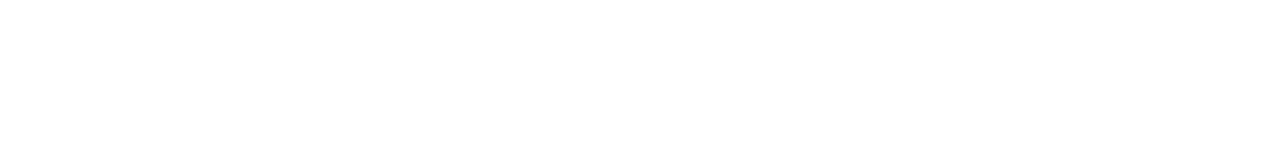
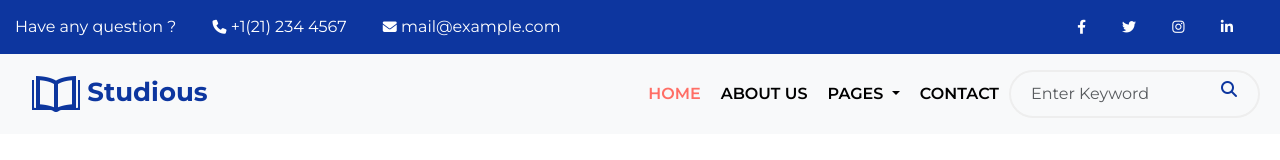
Before and after one commit to Gon001612/Studious, a plain HTML site: page index.html in a window 1280 px wide. Drawn offline with nearby package versions, Linux system fonts and the light colour scheme.

Commit message:
add header

```diff
--- /dev/null
+++ b/css/global.css
@@ -0,0 +1,18 @@
+* {
+  padding: 0;
+  margin: 0;
+  box-sizing: border-box;
+}
+
+body {
+  font-family: "Montserrat", sans-serif;
+  font-size: 16px;
+}
+
+a {
+  text-decoration: none;
+}
+
+ul {
+  list-style: none;
+}
--- /dev/null
+++ b/css/header.css
@@ -0,0 +1,91 @@
+/* Header Top */
+.header--top {
+  background-color: #0d369f;
+  padding: 15px;
+}
+
+.header--top ul {
+  margin: 0;
+  padding: 0;
+}
+
+.header--left ul i {
+  color: white;
+  font-size: 0.875rem;
+}
+
+.header--top ul a {
+  color: white;
+  transition: all 0.5s;
+}
+
+.header--top ul a:hover {
+  color: #ff6e65;
+}
+
+.header--top ul li {
+  display: inline-block;
+  margin-right: 2rem;
+}
+
+.header--top .content {
+}
+
+.socialIcon li {
+  font-size: 0.875rem;
+}
+
+/* Header nav */
+.navbar-brand {
+  font-size: 1.625rem;
+  font-weight: 700;
+  color: #0d369f;
+  padding-top: 10px;
+  transition: all 0.5s;
+  margin-left: 20px;
+}
+.navbar-brand:hover {
+  color: #ff6e65;
+}
+
+.navbar-nav .nav-item .nav-link {
+  text-transform: uppercase;
+  font-weight: 600;
+  color: black;
+  transition: all 0.5s;
+  padding: 0 10px;
+}
+
+.navbar-nav .nav-item .nav-link:hover {
+  color: #ff6e65;
+}
+
+.navbar-nav .nav-item .active {
+  color: #ff6e65 !important;
+}
+
+/* Header Form */
+.headerSearch .form-control {
+  padding: 10px 35px 10px 20px;
+  border-radius: 30px;
+  color: ;
+  border: 2px solid #eee;
+  background: transparent;
+  width: 100%;
+}
+.form-control:focus {
+  outline: none;
+}
+
+.headerSearch .btnSearch {
+  right: 30px;
+  top: 17px;
+  padding-right: 0 20px 0 0;
+  color: #0d369f;
+  transition: all 0.5s;
+  border: 1px solid transparent;
+}
+.headerSearch .btnSearch:hover {
+  color: #ff6e65;
+  background: transparent;
+}
--- a/index.html
+++ b/index.html
@@ -8,6 +8,15 @@
       name="viewport"
       content="width=device-width, initial-scale=1, shrink-to-fit=no"
     />
+
+    <!-- google-fonts -->
+    <link
+      href="//fonts.googleapis.com/css2?family=Montserrat:wght@100;200;300;400;500;600;700;800;900&display=swap"
+      rel="stylesheet"
+    />
+    <!-- //google-fonts -->
+
+    <!-- Icon Tab Web -->
     <link rel="shortcut icon" href="./img/iconTabWeb.jpg" type="image/x-icon" />
 
     <!-- Bootstrap CSS v5.2.1 -->
@@ -17,9 +26,148 @@
       integrity="sha384-T3c6CoIi6uLrA9TneNEoa7RxnatzjcDSCmG1MXxSR1GAsXEV/Dwwykc2MPK8M2HN"
       crossorigin="anonymous"
     />
+
+    <!-- FontAwesome 6.2.0 CSS -->
+    <link
+      rel="stylesheet"
+      href="https://cdnjs.cloudflare.com/ajax/libs/font-awesome/6.2.0/css/all.min.css"
+      integrity="sha512-xh6O/CkQoPOWDdYTDqeRdPCVd1SpvCA9XXcUnZS2FmJNp1coAFzvtCN9BmamE+4aHK8yyUHUSCcJHgXloTyT2A=="
+      crossorigin="anonymous"
+      referrerpolicy="no-referrer"
+    />
+
+    <!-- Main Css -->
+    <link rel="stylesheet" href="./css/global.css" />
+    <link rel="stylesheet" href="./css/header.css" />
   </head>
 
   <body>
+    <!-- Header -->
+    <section class="header--top container-fluid d-sm-block d-none">
+      <div class="content d-flex align-items-center justify-content-between">
+        <div class="header--left">
+          <ul>
+            <li>
+              <a href="#">Have any question ? </a>
+            </li>
+            <li>
+              <i class="fa fa-phone"></i>
+              <a href="tel:+1(21) 234 4567"> +1(21) 234 4567</a>
+            </li>
+            <li>
+              <i class="fa fa-envelope"></i>
+              <a href="mailto:mail@example.com">mail@example.com</a>
+            </li>
+          </ul>
+        </div>
+
+        <div class="header--right socialIcon">
+          <ul>
+            <li>
+              <a href="#"><i class="fab fa-facebook-f"></i></a>
+            </li>
+            <li>
+              <a href="#"><i class="fab fa-twitter"></i></a>
+            </li>
+            <li>
+              <a href="#"><i class="fab fa-instagram"></i></a>
+            </li>
+            <li>
+              <a href="#"><i class="fab fa-linkedin-in"></i></a>
+            </li>
+          </ul>
+        </div>
+      </div>
+    </section>
+
+    <header>
+      <nav class="navbar navbar-expand-lg bg-light">
+        <div class="container-fluid">
+          <a class="navbar-brand py-2" href="#"
+            ><img src="./img/logo.png" alt="logo" />
+            Studious
+          </a>
+          <button
+            class="navbar-toggler"
+            type="button"
+            data-bs-toggle="collapse"
+            data-bs-target="#navbarSupportedContent"
+            aria-controls="navbarSupportedContent"
+            aria-expanded="false"
+            aria-label="Toggle navigation"
+          >
+            <span class="navbar-toggler-icon"></span>
+          </button>
+          <div
+            class="collapse justify-content-end navbar-collapse"
+            id="navbarSupportedContent"
+          >
+            <ul class="navbar-nav d-flex mb-2 mb-lg-0">
+              <li class="nav-item">
+                <a class="nav-link active" aria-current="page" href="#">Home</a>
+              </li>
+
+              <li class="nav-item">
+                <a class="nav-link" href="#">About Us</a>
+              </li>
+
+              <li class="nav-item dropdown">
+                <a
+                  class="nav-link dropdown-toggle"
+                  href="#"
+                  role="button"
+                  data-bs-toggle="dropdown"
+                  aria-expanded="false"
+                >
+                  Pages
+                </a>
+                <ul class="dropdown-menu">
+                  <li><a class="dropdown-item" href="#">Blog posts</a></li>
+                  <li><a class="dropdown-item" href="#">404 page</a></li>
+                  <li>
+                    <a class="dropdown-item" href="#">landing page</a>
+                  </li>
+                </ul>
+              </li>
+
+              <li class="nav-item">
+                <a class="nav-link" href="#">Contact</a>
+              </li>
+            </ul>
+            <form class="headerSearch d-flex" role="search">
+              <input
+                class="form-control me-2 position-relative"
+                type="search"
+                placeholder="Enter Keyword"
+                aria-label="Search"
+              />
+              <button
+                class="btn btnSearch btn-outline-success position-absolute"
+                type="submit"
+              >
+                <i class="fa fa-search" aria-hidden="true"></i>
+              </button>
+            </form>
+          </div>
+        </div>
+      </nav>
+    </header>
+    <!-- Carousel -->
+
+    <!-- Welcome -->
+
+    <!-- Service -->
+
+    <!-- State -->
+
+    <!-- Feedback -->
+
+    <!-- Instructor -->
+
+    <!-- AboutUs -->
+
+    <!-- Footer -->
+
     <!-- Bootstrap JavaScript Libraries -->
     <script
       src="https://cdn.jsdelivr.net/npm/@popperjs/core@2.11.8/dist/umd/popper.min.js"
```
